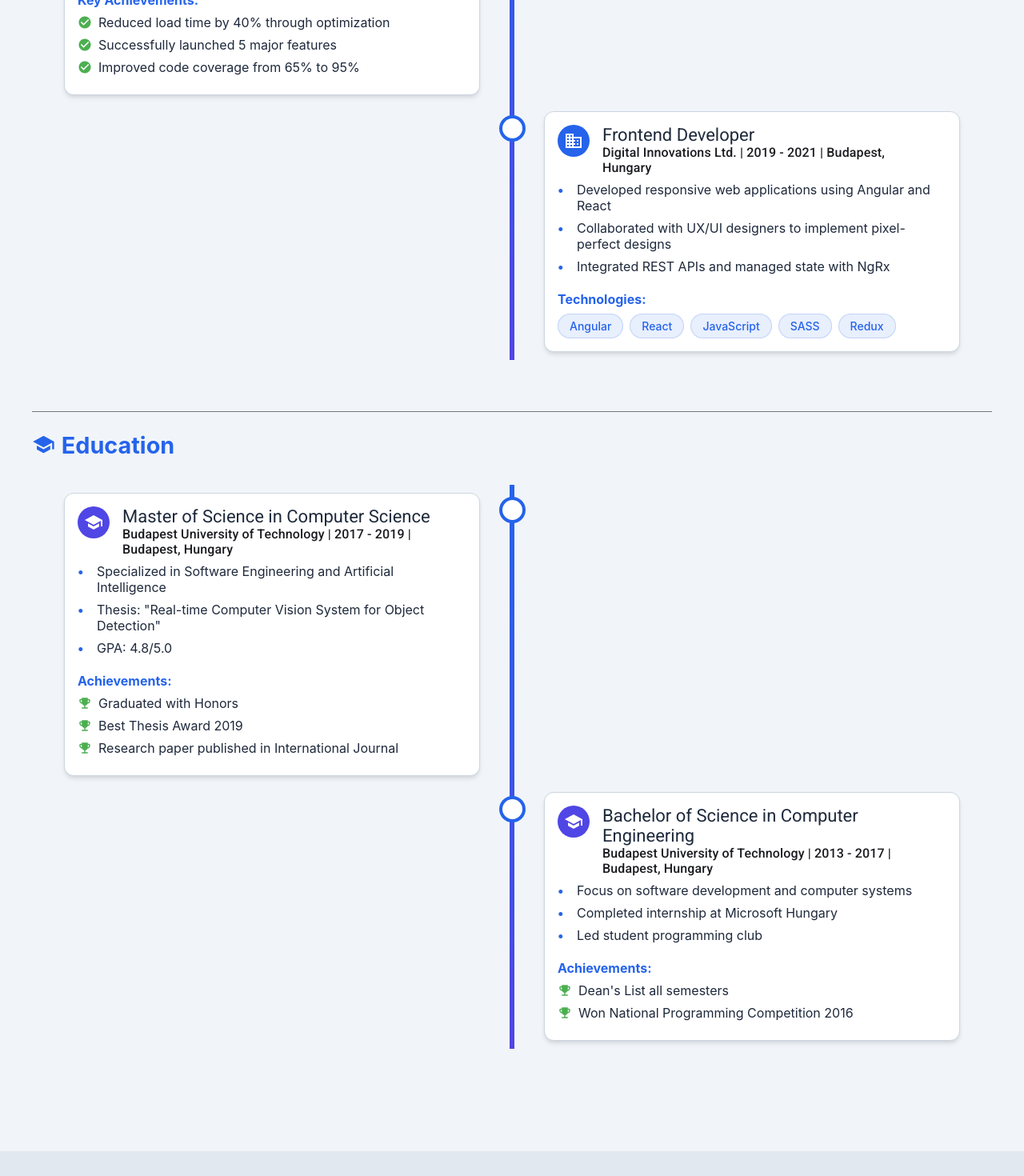
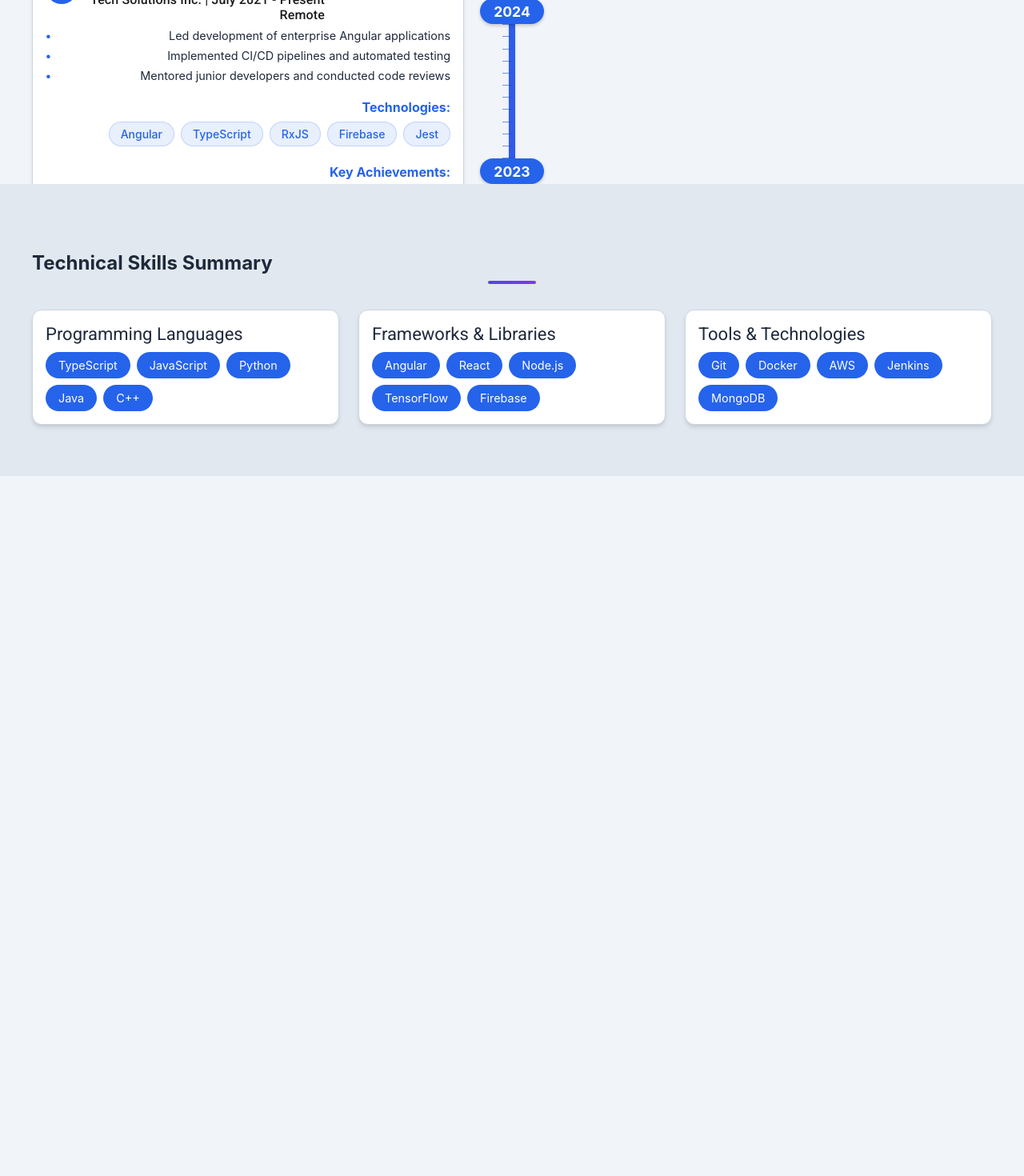
Before and after one commit to LordGiano/Portfolio, an Angular app in the folder portfolio/: page /experience in a window 1280 px wide. Shown: the part 800-2270 px from the top of the page at 80% size. After the commit the page ends 1395 px from the top, so only its background shows below. Built offline with nearby package versions, Linux system fonts and the light colour scheme.

Commit message:
Version 0.1.6: Tapasztalat | Tanulmányok és Projektek ideiglenes módosítása.

```diff
--- a/portfolio/src/app/components/bug-report/bug-report.component.css
+++ b/portfolio/src/app/components/bug-report/bug-report.component.css
@@ -26,11 +26,11 @@
 
 .floating-bug-button {
   box-shadow: 0 4px 12px rgba(37, 99, 235, 0.3) !important;
-  transition: all 0.3s ease !important;
+  transition: box-shadow 0.3s ease !important;  /* Only transition box-shadow */
 }
 
 .floating-bug-button:hover {
-  transform: translateY(-4px) scale(1.05);
+  /* Remove all transform effects, only enhance shadow */
   box-shadow: 0 8px 16px rgba(37, 99, 235, 0.4) !important;
 }
 
@@ -42,8 +42,25 @@
   box-shadow: var(--shadow-md) !important;
   background-color: var(--background-card) !important;
   overflow: hidden;
-  transition: all 0.3s ease;
+  transition: box-shadow 0.3s ease, border-color 0.3s ease;  /* Only transition specific properties */
   animation: slideIn 0.3s ease-out;
+}
+
+/* IMPORTANT: Override any global hover transform effects */
+.bug-report-card:hover {
+  box-shadow: var(--shadow-lg) !important;
+  border-color: var(--primary-light) !important;
+  transform: none !important;  /* Prevent any transform on hover */
+}
+
+/* Ensure no transform for all child elements on hover */
+.bug-report-card:hover * {
+  transform: none !important;
+}
+
+/* Override global mat-mdc-card hover effects for this component */
+.bug-report-container .mat-mdc-card:hover {
+  transform: none !important;
 }
 
 @keyframes slideIn {
@@ -55,12 +72,6 @@
     opacity: 1;
     transform: translateY(0);
   }
-}
-
-.bug-report-card:hover {
-  box-shadow: var(--shadow-lg) !important;
-  transform: translateY(-4px);
-  border-color: var(--primary-light) !important;
 }
 
 mat-card-header {
@@ -120,11 +131,11 @@ mat-card-content {
   display: flex;
   align-items: center;
   gap: 0.5rem;
-  transition: all 0.3s ease;
+  transition: box-shadow 0.3s ease, background-color 0.3s ease;  /* Only transition specific properties */
 }
 
 .form-actions button:hover:not([disabled]) {
-  transform: translateY(-2px);
+  /* Only shadow effect, no transform */
   box-shadow: var(--shadow-md);
 }
 
@@ -165,6 +176,7 @@ mat-card-content {
   }
 
   .floating-bug-button {
+    /* Keep scale for small screens but without hover changes */
     transform: scale(0.9);
   }
 }
--- a/portfolio/src/app/components/experience/experience.component.css
+++ b/portfolio/src/app/components/experience/experience.component.css
@@ -1,5 +1,4 @@
 .experience-container {
-  min-height: 100vh;
   background: var(--background-main);
 }
 
@@ -28,106 +27,209 @@
   margin: 0 auto;
 }
 
-/* Timeline Section */
-.timeline-section {
-  padding: 4rem 0;
+/* Vertical Timeline Section */
+.vertical-timeline-section {
+  padding: 2rem 0;
+  position: relative;
+  overflow-y: auto;
+  min-height: calc(100vh - 300px);
+  max-height: calc(100vh - 200px);
 }
 
-.experience-category {
-  margin-bottom: 4rem;
-}
-
-.category-title {
-  display: flex;
-  align-items: center;
-  gap: 0.5rem;
-  color: var(--primary-blue);
-  font-size: 1.8rem;
-  margin-bottom: 2rem;
-}
-
-.category-title mat-icon {
-  font-size: 1.8rem;
-  width: 1.8rem;
-  height: 1.8rem;
-}
-
-/* Timeline Styles */
-.timeline {
+.timeline-container {
   position: relative;
   max-width: 1200px;
   margin: 0 auto;
+  display: flex;
+  justify-content: center;
+  min-height: 2000px; /* Increased to accommodate all content */
 }
 
-.timeline::after {
-  content: '';
+/* Timeline Track */
+.timeline-track {
   position: absolute;
-  width: 6px;
+  left: 50%;
+  transform: translateX(-50%);
+  width: 8px;
   background: var(--primary-gradient);
+  box-shadow: 0 2px 4px rgba(0, 0, 0, 0.1);
+  z-index: 1;
   top: 0;
   bottom: 0;
-  left: 50%;
-  margin-left: -3px;
 }
 
-.timeline-item {
-  padding: 10px 40px;
+/* Timeline Years and Months */
+.timeline-year {
   position: relative;
-  width: 50%;
-  box-sizing: border-box;
+  height: 200px; /* Each year takes 200px height for better visibility */
 }
 
-.timeline-item::after {
-  content: '';
+.year-marker {
   position: absolute;
-  width: 25px;
-  height: 25px;
-  background: white;
-  border: 4px solid var(--primary-blue);
-  top: 15px;
-  border-radius: 50%;
-  z-index: 1;
-}
-
-.left {
-  left: 0;
-}
-
-.right {
   left: 50%;
-}
-
-.left::after {
-  right: -17px;
-}
-
-.right::after {
-  left: -16px;
-}
-
-/* Experience Card */
-.experience-card {
-  position: relative;
-  transition: all 0.3s ease;
-}
-
-.experience-card:hover {
-  transform: translateY(-5px);
-  box-shadow: 0 10px 20px rgba(0, 0, 0, 0.1);
-}
-
-.experience-icon {
+  transform: translateX(-50%);
+  width: 80px;
+  height: 32px;
   background: var(--primary-blue);
   color: white;
   display: flex;
   align-items: center;
   justify-content: center;
+  border-radius: 16px;
+  z-index: 3;
+  box-shadow: 0 2px 4px rgba(0, 0, 0, 0.2);
+}
+
+.year-label {
+  font-weight: bold;
+  font-size: 1.1rem;
+}
+
+.month-marks {
+  position: absolute;
+  left: 50%;
+  top: 32px;
+  width: 20px;
+  height: calc(100% - 32px);
+  transform: translateX(-50%);
+  display: flex;
+  flex-direction: column;
+  justify-content: space-between;
+}
+
+.month-mark {
+  width: 12px;
+  height: 1px;
+  background: var(--primary-dark);
+  position: relative;
+  left: -2px;
+  opacity: 0.6;
+}
+
+/* Experiences Container */
+.experiences-container {
+  position: relative;
+  width: 100%;
+  display: flex;
+  justify-content: space-between;
+}
+
+/* Timeline Left and Right */
+.timeline-left,
+.timeline-right {
+  width: calc(50% - 40px);
+  position: relative;
+}
+
+.timeline-left {
+  padding-right: 40px;
+  text-align: right;
+}
+
+.timeline-right {
+  padding-left: 40px;
+  text-align: left;
+}
+
+/* Section Headings */
+.section-heading {
+  display: flex;
+  align-items: center;
+  gap: 0.5rem;
+  color: var(--primary-blue);
+  font-size: 1.5rem;
+  margin-bottom: 1rem;
+  padding: 0 1rem;
+  background: var(--background-main);
+  z-index: 2;
+  padding-top: 1rem;
+  padding-bottom: 1rem;
+}
+
+.timeline-left .section-heading {
+  justify-content: flex-end;
+}
+
+.timeline-right .section-heading {
+  justify-content: flex-start;
+}
+
+.section-heading mat-icon {
+  font-size: 1.5rem;
+  width: 1.5rem;
+  height: 1.5rem;
+}
+
+/* Experience Card Wrapper */
+.experience-card-wrapper {
+  position: absolute;
+  width: 90%;
+  transition: all 0.3s ease;
+  display: flex;
+  align-items: flex-start;
+}
+
+/* Experience Card */
+.experience-card {
+  transition: all 0.3s ease;
+  border-radius: 12px;
+  overflow: hidden;
+  width: 100%;
+  box-sizing: border-box;
+}
+
+.experience-card:hover {
+  transform: translateY(-5px);
+  box-shadow: 0 10px 20px rgba(0, 0, 0, 0.15);
+}
+
+.education-card {
+  border-left: 4px solid var(--accent-indigo);
+}
+
+.work-card {
+  border-right: 4px solid var(--primary-blue);
+}
+
+/* Connection Lines */
+.connection-line {
+  position: absolute;
+  height: 2px;
+  background: var(--primary-blue);
+  top: 20px;
+}
+
+.timeline-left .connection-line {
+  right: 0;
+  width: 40px;
+}
+
+.timeline-right .connection-line {
+  left: 0;
+  width: 40px;
+}
+
+/* Experience Icons */
+.experience-icon {
+  width: 40px;
+  height: 40px;
+  display: flex;
+  align-items: center;
+  justify-content: center;
+  border-radius: 50%;
+}
+
+.work-icon {
+  background: var(--primary-blue);
+  color: white;
 }
 
 .education-icon {
   background: var(--accent-indigo);
+  color: white;
 }
 
+/* Description List */
 .description-list ul {
   list-style: none;
   padding: 0;
@@ -138,6 +240,7 @@
   margin-bottom: 0.5rem;
   padding-left: 1.5rem;
   position: relative;
+  font-size: 0.9rem;
 }
 
 .description-list li::before {
@@ -148,6 +251,7 @@
   font-weight: bold;
 }
 
+/* Technologies and Achievements */
 .technologies, .achievements {
   margin-top: 1rem;
 }
@@ -162,6 +266,11 @@
   display: flex;
   flex-wrap: wrap;
   gap: 0.5rem;
+  justify-content: flex-start;
+}
+
+.timeline-left .tech-stack {
+  justify-content: flex-end;
 }
 
 .achievements ul {
@@ -175,6 +284,11 @@
   align-items: center;
   gap: 0.5rem;
   margin-bottom: 0.5rem;
+  font-size: 0.9rem;
+}
+
+.timeline-left .achievements li {
+  justify-content: flex-end;
 }
 
 .achievement-icon {
@@ -217,28 +331,46 @@
   box-shadow: 0 4px 8px rgba(37, 99, 235, 0.2);
 }
 
+/* Scrollbar styling */
+.vertical-timeline-section::-webkit-scrollbar {
+  width: 12px;
+}
+
+.vertical-timeline-section::-webkit-scrollbar-track {
+  background: var(--background-secondary);
+  border-radius: 6px;
+}
+
+.vertical-timeline-section::-webkit-scrollbar-thumb {
+  background: var(--primary-gradient);
+  border-radius: 6px;
+}
+
+.vertical-timeline-section::-webkit-scrollbar-thumb:hover {
+  background: var(--primary-dark);
+}
+
 /* Responsive Design */
 @media screen and (max-width: 768px) {
-  .timeline::after {
-    left: 31px;
+  .timeline-left,
+  .timeline-right {
+    width: calc(50% - 20px);
   }
 
-  .timeline-item {
-    width: 100%;
-    padding-left: 70px;
-    padding-right: 25px;
+  .timeline-left {
+    padding-right: 20px;
   }
 
-  .timeline-item::after {
-    left: 15px;
+  .timeline-right {
+    padding-left: 20px;
   }
 
-  .left::after, .right::after {
-    left: 15px;
+  .timeline-left .connection-line {
+    width: 20px;
   }
 
-  .right {
-    left: 0;
+  .timeline-right .connection-line {
+    width: 20px;
   }
 }
 
@@ -251,12 +383,11 @@
     font-size: 2rem;
   }
 
-  .timeline-item {
-    padding-left: 60px;
-    padding-right: 15px;
+  .section-heading {
+    font-size: 1.2rem;
   }
 
-  .category-title {
-    font-size: 1.5rem;
+  .experience-card {
+    font-size: 0.9rem;
   }
 }
--- a/portfolio/src/app/components/experience/experience.component.html
+++ b/portfolio/src/app/components/experience/experience.component.html
@@ -10,41 +10,50 @@
     </div>
   </section>
 
-  <!-- Timeline Section -->
-  <section class="timeline-section">
-    <div class="container">
-      <!-- Work Experience -->
-      <div class="experience-category">
-        <h2 class="category-title">
+  <!-- Vertical Timeline Section -->
+  <section class="vertical-timeline-section">
+    <div class="timeline-container">
+      <!-- Timeline with years and months -->
+      <div class="timeline-track">
+        <div *ngFor="let year of timelineYears" class="timeline-year">
+          <div class="year-marker">
+            <span class="year-label">{{year.year}}</span>
+          </div>
+          <div class="month-marks">
+            <div *ngFor="let month of year.months" class="month-mark"></div>
+          </div>
+        </div>
+      </div>
+
+      <!-- Experiences on both sides -->
+      <div class="experiences-container">
+        <!-- Work experiences on the left -->
+        <div class="timeline-left">
+          <h2 class="section-heading">
             <mat-icon>work</mat-icon>
             Work Experience
           </h2>
-
-        <div class="timeline">
-          <ng-container *ngFor="let exp of experiences; let i = index">
-            <div *ngIf="exp.type === 'work'"
-                 [class.left]="i % 2 === 0"
-                 [class.right]="i % 2 !== 0"
-                 class="timeline-item">
-
-            <mat-card class="experience-card">
+          <div *ngFor="let exp of workExperiences"
+               class="experience-card-wrapper"
+               [ngStyle]="getVerticalPositionStyle(exp)">
+            <mat-card class="experience-card work-card">
               <mat-card-header>
-                <div mat-card-avatar class="experience-icon">
+                <div mat-card-avatar class="experience-icon work-icon">
                   <mat-icon>business</mat-icon>
                 </div>
                 <mat-card-title>{{exp.title}}</mat-card-title>
                 <mat-card-subtitle>
-                  {{exp.company}} | {{exp.period}} | {{exp.location}}
+                  {{exp.company}} | {{exp.period}}
+                  <br>
+                  {{exp.location}}
                 </mat-card-subtitle>
               </mat-card-header>
-
               <mat-card-content>
                 <div class="description-list">
                   <ul>
                     <li *ngFor="let desc of exp.description">{{desc}}</li>
                   </ul>
                 </div>
-
                 <div class="technologies" *ngIf="exp.technologies">
                   <h4>Technologies:</h4>
                   <div class="tech-stack">
@@ -53,7 +62,6 @@
                     </span>
                   </div>
                 </div>
-
                 <div class="achievements" *ngIf="exp.achievements">
                   <h4>Key Achievements:</h4>
                   <ul>
@@ -65,27 +73,20 @@
                 </div>
               </mat-card-content>
             </mat-card>
-            </div>
-          </ng-container>
+            <div class="connection-line"></div>
           </div>
         </div>
 
-      <mat-divider></mat-divider>
-
-      <!-- Education -->
-      <div class="experience-category">
-        <h2 class="category-title">
+        <!-- Education experiences on the right -->
+        <div class="timeline-right">
+          <h2 class="section-heading">
             <mat-icon>school</mat-icon>
             Education
           </h2>
-
-        <div class="timeline">
-          <ng-container *ngFor="let exp of experiences; let i = index">
-            <div *ngIf="exp.type === 'education'"
-                 [class.left]="i % 2 === 0"
-                 [class.right]="i % 2 !== 0"
-                 class="timeline-item">
-
+          <div *ngFor="let exp of educationExperiences"
+               class="experience-card-wrapper"
+               [ngStyle]="getVerticalPositionStyle(exp)">
+            <div class="connection-line"></div>
             <mat-card class="experience-card education-card">
               <mat-card-header>
                 <div mat-card-avatar class="experience-icon education-icon">
@@ -93,17 +94,17 @@
                 </div>
                 <mat-card-title>{{exp.title}}</mat-card-title>
                 <mat-card-subtitle>
-                  {{exp.institution}} | {{exp.period}} | {{exp.location}}
+                  {{exp.institution}} | {{exp.period}}
+                  <br>
+                  {{exp.location}}
                 </mat-card-subtitle>
               </mat-card-header>
-
               <mat-card-content>
                 <div class="description-list">
                   <ul>
                     <li *ngFor="let desc of exp.description">{{desc}}</li>
                   </ul>
                 </div>
-
                 <div class="achievements" *ngIf="exp.achievements">
                   <h4>Achievements:</h4>
                   <ul>
@@ -116,7 +117,6 @@
               </mat-card-content>
             </mat-card>
           </div>
-          </ng-container>
         </div>
       </div>
     </div>
--- a/portfolio/src/app/components/experience/experience.component.ts
+++ b/portfolio/src/app/components/experience/experience.component.ts
@@ -1,4 +1,4 @@
-import { Component } from '@angular/core';
+import { Component, OnInit } from '@angular/core';
 import { CommonModule } from '@angular/common';
 import { MatCardModule } from '@angular/material/card';
 import { MatIconModule } from '@angular/material/icon';
@@ -12,10 +12,17 @@ interface Experience {
   company?: string;
   institution?: string;
   period: string;
+  startDate: Date;
+  endDate: Date | null;
   location: string;
   description: string[];
   technologies?: string[];
   achievements?: string[];
+}
+
+interface TimelineYear {
+  year: number;
+  months: number[];
 }
 
 @Component({
@@ -32,13 +39,15 @@ interface Experience {
   templateUrl: './experience.component.html',
   styleUrl: './experience.component.css'
 })
-export class ExperienceComponent {
+export class ExperienceComponent implements OnInit {
   experiences: Experience[] = [
     {
       type: 'work',
       title: 'Senior Frontend Developer',
       company: 'Tech Solutions Inc.',
-      period: '2021 - Present',
+      period: 'July 2021 - Present',
+      startDate: new Date(2021, 6), // July 2021 (month 6 = July)
+      endDate: null, // Present
       location: 'Remote',
       description: [
         'Led development of enterprise Angular applications',
@@ -56,7 +65,9 @@ export class ExperienceComponent {
       type: 'work',
       title: 'Frontend Developer',
       company: 'Digital Innovations Ltd.',
-      period: '2019 - 2021',
+      period: 'March 2019 - June 2021',
+      startDate: new Date(2019, 2), // March 2019 (month 2 = March)
+      endDate: new Date(2021, 5), // June 2021 (month 5 = June)
       location: 'Budapest, Hungary',
       description: [
         'Developed responsive web applications using Angular and React',
@@ -69,7 +80,9 @@ export class ExperienceComponent {
       type: 'education',
       title: 'Master of Science in Computer Science',
       institution: 'Budapest University of Technology',
-      period: '2017 - 2019',
+      period: 'September 2017 - June 2019',
+      startDate: new Date(2017, 8), // September 2017 (month 8 = September)
+      endDate: new Date(2019, 5), // June 2019 (month 5 = June)
       location: 'Budapest, Hungary',
       description: [
         'Specialized in Software Engineering and Artificial Intelligence',
@@ -83,20 +96,90 @@ export class ExperienceComponent {
       ]
     },
     {
-      type: 'education',
-      title: 'Bachelor of Science in Computer Engineering',
-      institution: 'Budapest University of Technology',
-      period: '2013 - 2017',
+      type: 'work',
+      title: 'Junior Developer Intern',
+      company: 'Microsoft Hungary',
+      period: 'June 2018 - August 2018',
+      startDate: new Date(2018, 5), // June 2018
+      endDate: new Date(2018, 7), // August 2018
       location: 'Budapest, Hungary',
       description: [
-        'Focus on software development and computer systems',
-        'Completed internship at Microsoft Hungary',
-        'Led student programming club'
+        'Developed features for internal tools using C# and .NET',
+        'Participated in code reviews and agile ceremonies',
+        'Created automated tests for existing functionality'
       ],
-      achievements: [
-        'Dean\'s List all semesters',
-        'Won National Programming Competition 2016'
-      ]
+      technologies: ['C#', '.NET', 'Azure', 'SQL Server']
     }
   ];
+
+  timelineYears: TimelineYear[] = [];
+  educationExperiences: Experience[] = [];
+  workExperiences: Experience[] = [];
+
+  ngOnInit() {
+    // Separate experiences by type - sort newest first
+    this.educationExperiences = this.experiences
+      .filter(exp => exp.type === 'education')
+      .sort((a, b) => b.startDate.getTime() - a.startDate.getTime());
+
+    this.workExperiences = this.experiences
+      .filter(exp => exp.type === 'work')
+      .sort((a, b) => b.startDate.getTime() - a.startDate.getTime());
+
+    // Generate timeline years
+    this.generateTimelineYears();
+  }
+
+  generateTimelineYears() {
+    const minYear = 2017; // Fixed start year
+    const maxYear = new Date().getFullYear() + 1; // Current year + 1
+
+    // Create years in descending order (newest first)
+    for (let year = maxYear; year >= minYear; year--) {
+      this.timelineYears.push({
+        year: year,
+        months: Array.from({ length: 12 }, (_, i) => i + 1)
+      });
+    }
+  }
+
+  getVerticalPositionStyle(experience: Experience) {
+    const startYear = experience.startDate.getFullYear();
+    const startMonth = experience.startDate.getMonth();
+
+    // For "Present", use current date
+    const currentDate = new Date();
+    const endYear = experience.endDate ? experience.endDate.getFullYear() : currentDate.getFullYear();
+    const endMonth = experience.endDate ? experience.endDate.getMonth() : currentDate.getMonth();
+
+    const maxYear = this.timelineYears[0].year; // Most recent year
+    const minYear = this.timelineYears[this.timelineYears.length - 1].year; // Oldest year
+
+    // Calculate positions as percentage of the total timeline
+    const totalMonths = (maxYear - minYear + 1) * 12;
+
+    // Calculate month offsets from the bottom of the timeline
+    const startMonthsFromBottom = ((startYear - minYear) * 12) + startMonth;
+    const endMonthsFromBottom = ((endYear - minYear) * 12) + endMonth;
+
+    // Convert to percentages
+    const startPercentFromBottom = (startMonthsFromBottom / totalMonths) * 100;
+    const endPercentFromBottom = (endMonthsFromBottom / totalMonths) * 100;
+
+    // Since the timeline is inverted (newest on top), we need to flip the positions
+    const startPercentFromTop = 100 - startPercentFromBottom;
+    const endPercentFromTop = 100 - endPercentFromBottom;
+
+    // Height is the difference between start and end
+    const height = startPercentFromTop - endPercentFromTop;
+
+    // Position the card so that:
+    // - The bottom of the card aligns with the start date
+    // - The top of the card aligns with the end date
+    return {
+      top: `${endPercentFromTop}%`,
+      height: `${height}%`,
+      minHeight: height < 5 ? '80px' : 'auto'
+    };
+  }
 }
--- a/portfolio/src/app/components/home/home.component.html
+++ b/portfolio/src/app/components/home/home.component.html
@@ -5,7 +5,7 @@
       <mat-card class="hero-card">
         <mat-card-header>
           <mat-card-title>
-            Hi, I'm <span style="color: var(--primary-blue);">Your Name</span>
+            Hi, I'm <span style="color: var(--primary-blue);">Norbert Szabó</span>
           </mat-card-title>
           <mat-card-subtitle>
             Full Stack Developer & Angular Specialist
```
Also changed, not shown: portfolio/src/app/components/contact/contact.component.html (+9 -9 lines), portfolio/src/app/components/timeline/timeline.component.css (added), portfolio/src/app/components/timeline/timeline.component.html (added), portfolio/src/app/components/timeline/timeline.component.ts (added), 1 other file (tests, documents, lock files or other folders). Lines whose indentation alone changed are shown as unchanged.
